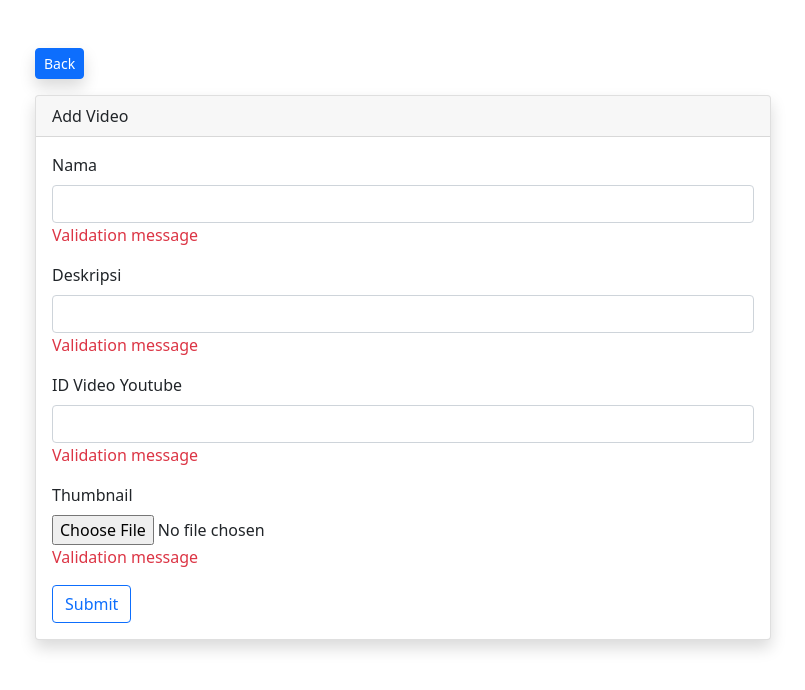
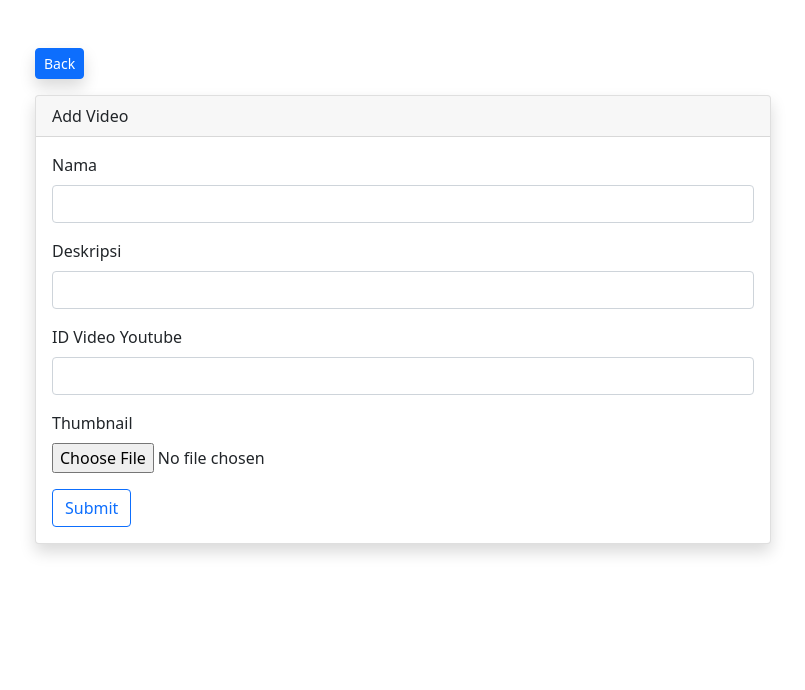
Before and after one commit to muhamadirwan99/Admin_Geomathapp, a Vue app: page /create in a window 1280 px wide. Shown: the top 690 px of the page, without its empty margins (237-1042 px from the left). Built offline with nearby package versions, Linux system fonts and the light colour scheme.

Commit message:
Fix error handler

```diff
--- a/src/views/Create.vue
+++ b/src/views/Create.vue
@@ -14,23 +14,27 @@
               <div class="mb-3">
                 <label for="" class="form-label">Nama</label>
                 <input type="text" class="form-control" v-model="video.name" />
-                <div class="text-danger">Validation message</div>
+                <div v-if="validation.name" class="text-danger">
+                  {{ validation.name }}
+                </div>
               </div>
               <div class="mb-3">
                 <label for="" class="form-label">Deskripsi</label>
                 <input type="text" class="form-control" v-model="video.desc" />
-                <div class="text-danger">Validation message</div>
+                <div v-if="validation.desc" class="text-danger">
+                  {{ validation.desc }}
+                </div>
               </div>
               <div class="mb-3">
                 <label for="" class="form-label">ID Video Youtube</label>
                 <input type="text" class="form-control" v-model="video.idYt" />
-                <div class="text-danger">Validation message</div>
+                <div v-if="validation.idYt" class="text-danger">
+                  {{ validation.idYt }}
+                </div>
               </div>
               <div class="mb-3">
                 <label for="" class="form-label">Thumbnail</label><br />
                 <input id="file" v-on:change="onFileSelected" type="file" />
-
-                <div class="text-danger">Validation message</div>
               </div>
               <button class="btn btn-outline-primary">Submit</button>
             </form>
@@ -63,12 +67,12 @@ export default {
     const router = useRouter();
 
     function store() {
+      try {
         const formData = new FormData();
         formData.append("name", video.name);
         formData.append("idYt", video.idYt);
         formData.append("desc", video.desc);
         formData.append("thumbnail", file, file.name);
-
         axios
           .post("http://127.0.0.1:5000/api/videos", formData)
           .then(() => {
@@ -79,6 +83,9 @@ export default {
           .catch((err) => {
             validation.value = err.response.data;
           });
+      } catch (err) {
+        validation.value = err.response.data;
+      }
     }
 
     function onFileSelected(event) {
```
Lines whose indentation alone changed are shown as unchanged.
